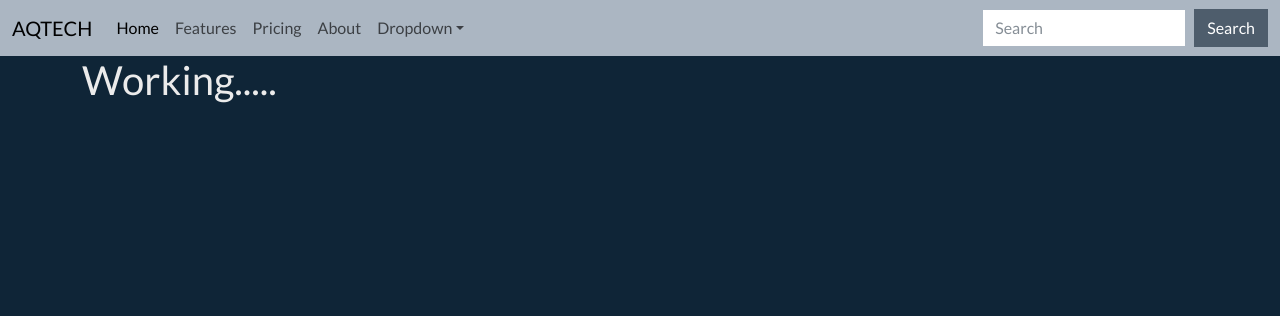
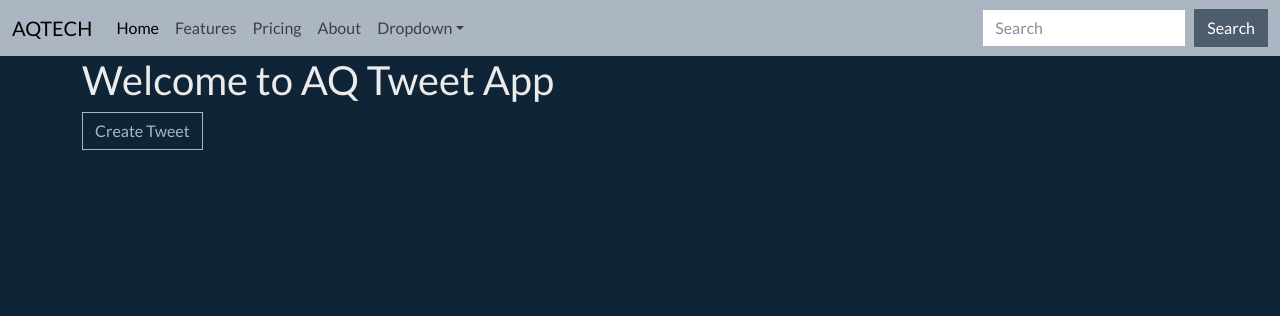
Before and after one commit to aqtech01/djangoFullStackProject, a Django app: page / in a window 1280 px wide. Shown: the top 316 px of the page. Run offline with Django 5.2, Linux system fonts and the light colour scheme; data that the repository does not hold is empty; some libraries are stand-ins or nearby versions.

Commit message:
Add new Values

```diff
--- a/core/views.py
+++ b/core/views.py
@@ -7,12 +7,13 @@ from .forms import *
 # Create your views here.
 
 def home(request):
-    return render(request, "core/index.html")
+     tweets = Tweet.objects.all().order_by('-created_at')
+     return render(request, "core/index.html",{"tweets":tweets})
 
 
-def tweet_list(request):
-    tweets = Tweet.objects.all().order_by('-created_at')
-    return render(request, "core/tweet_list.html", {"tweets": tweets})
+# def tweet_list(request):
+#     tweets = Tweet.objects.all().order_by('-created_at')
+#     return render(request, "core/tweet_list.html", {"tweets": tweets})
 
 
 def tweet_create(request):
--- a/templates/core/index.html
+++ b/templates/core/index.html
@@ -1,8 +1,20 @@
-{% extends "base.html" %}
-{% block title %}
-Home
-{% endblock title %}
-{% block content %}
+{% extends "base.html" %} {% block content %}
+<h1>Welcome to AQ Tweet App</h1>
+<a href="" class="btn btn-outline-light mb-2"> Create Tweet </a>
 
-<h1>Working.....</h1>
+<div class="container row gap-3">
+
+  {% for tweet in tweets %}
+  <img src="{{tweet.photo.url}}" alt="img" srcset="" />
+  <div class="card">
+    <div class="card-body">
+      <h4 class="card-title">{{tweet.user.username}}</h4>
+
+      <p class="card-text">{{ tweet.tweet }}</p>
+      <a href="#" class="card-link btn btn-success">Card link</a>
+
+    </div>
+    {% endfor %}
+  </div>
+</div>
 {% endblock content %}
```
Also changed, not shown: media/core/photos/ginger.jpeg (added).
